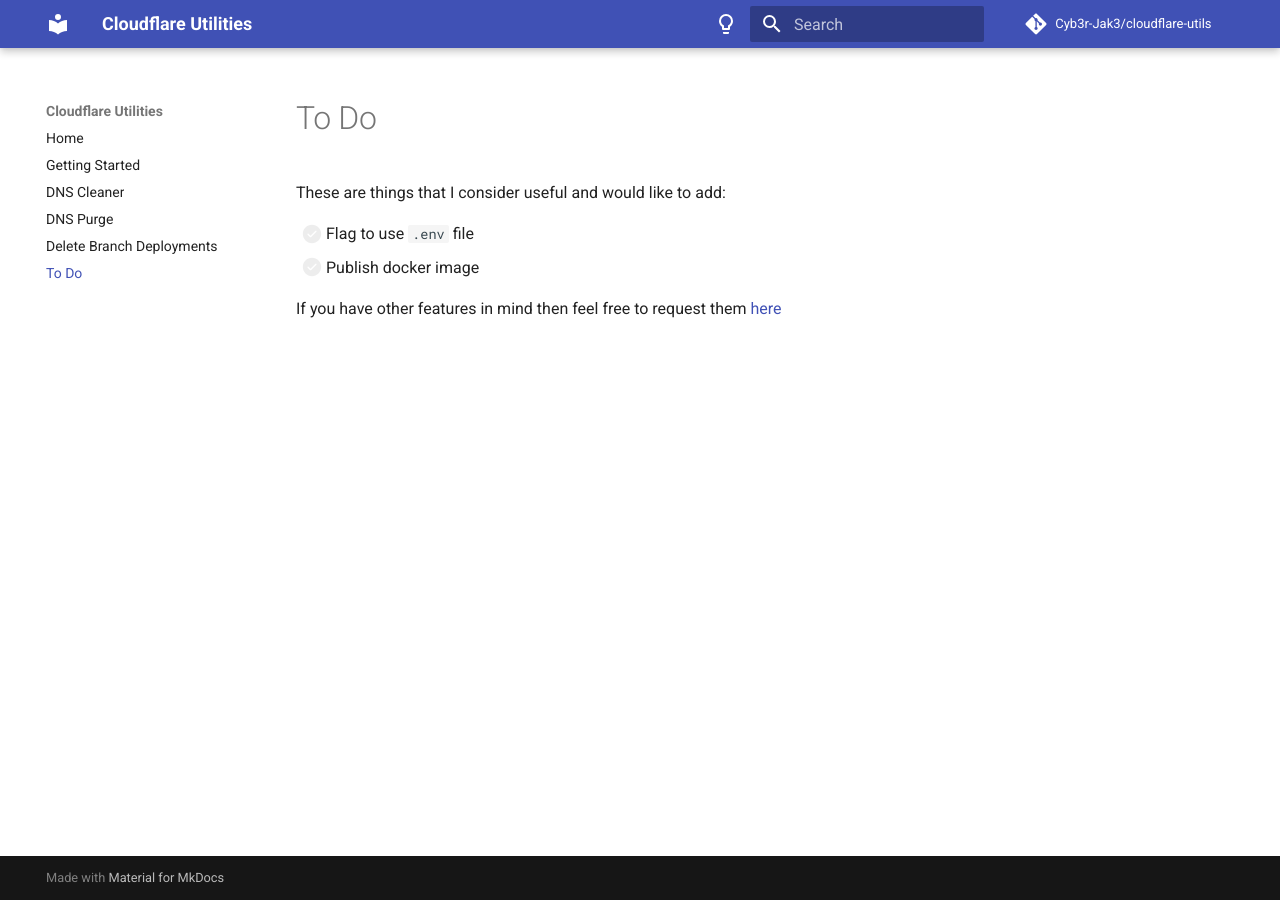
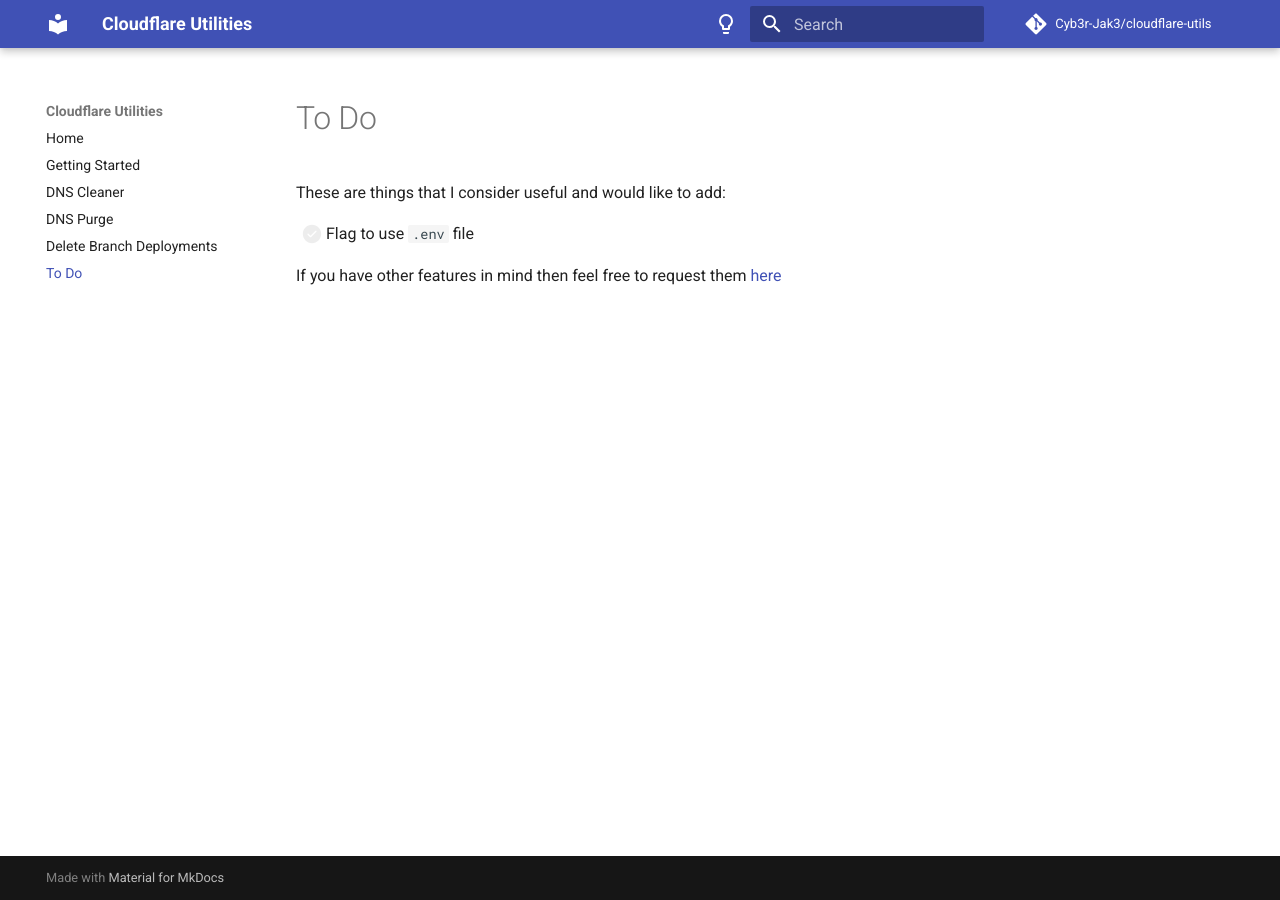
Before and after one commit to Cyb3r-Jak3/cloudflare-utils, an MkDocs documentation site: the page built from documentation/docs/features.md, in a window 1280 px wide. Built offline with MkDocs 1.6.1 and Material for MkDocs 9.7.7, drawn with Linux system fonts in a browser that asks for light colours; comment, search, counter and statistics services are not loaded.

```diff
--- a/documentation/docs/features.md
+++ b/documentation/docs/features.md
@@ -3,6 +3,5 @@
 These are things that I consider useful and would like to add:
 
 - [ ] Flag to use `.env` file
-- [ ] Publish docker image
 
 If you have other features in mind then feel free to request them [here](https://github.com/Cyb3r-Jak3/cloudflare-utils/issues/new)
```
Also changed, not shown: 4 other files.
